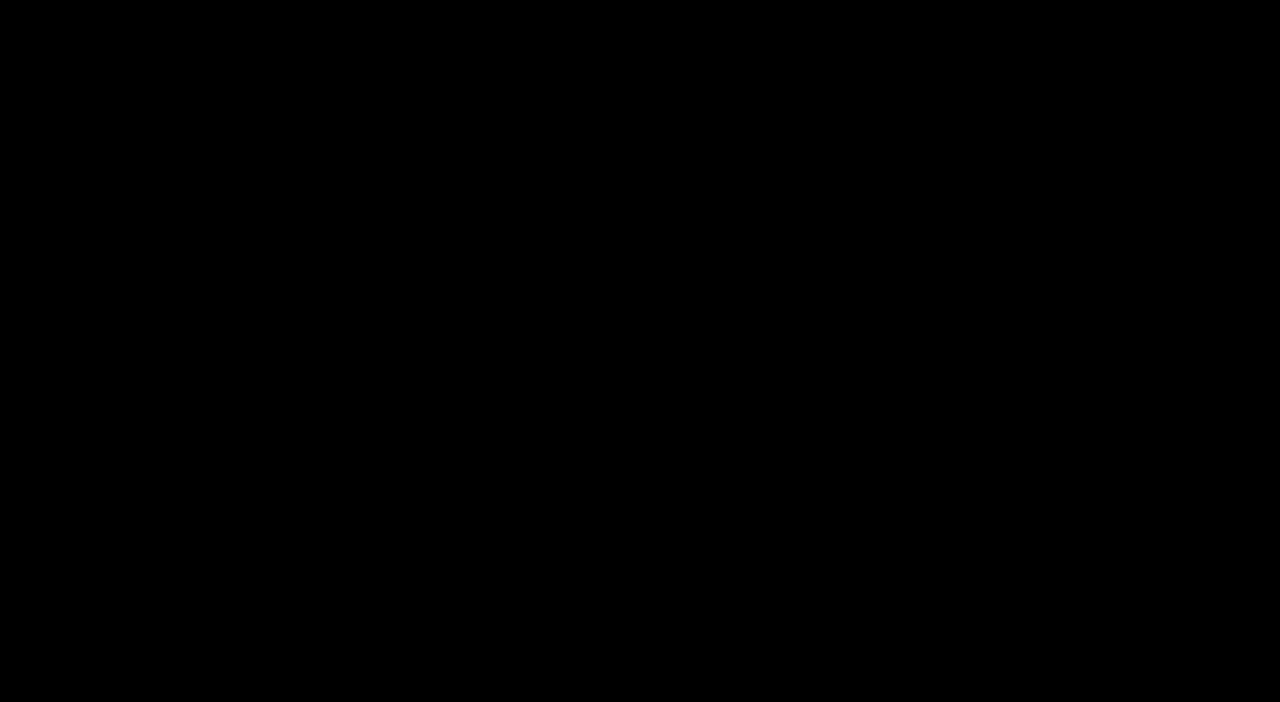
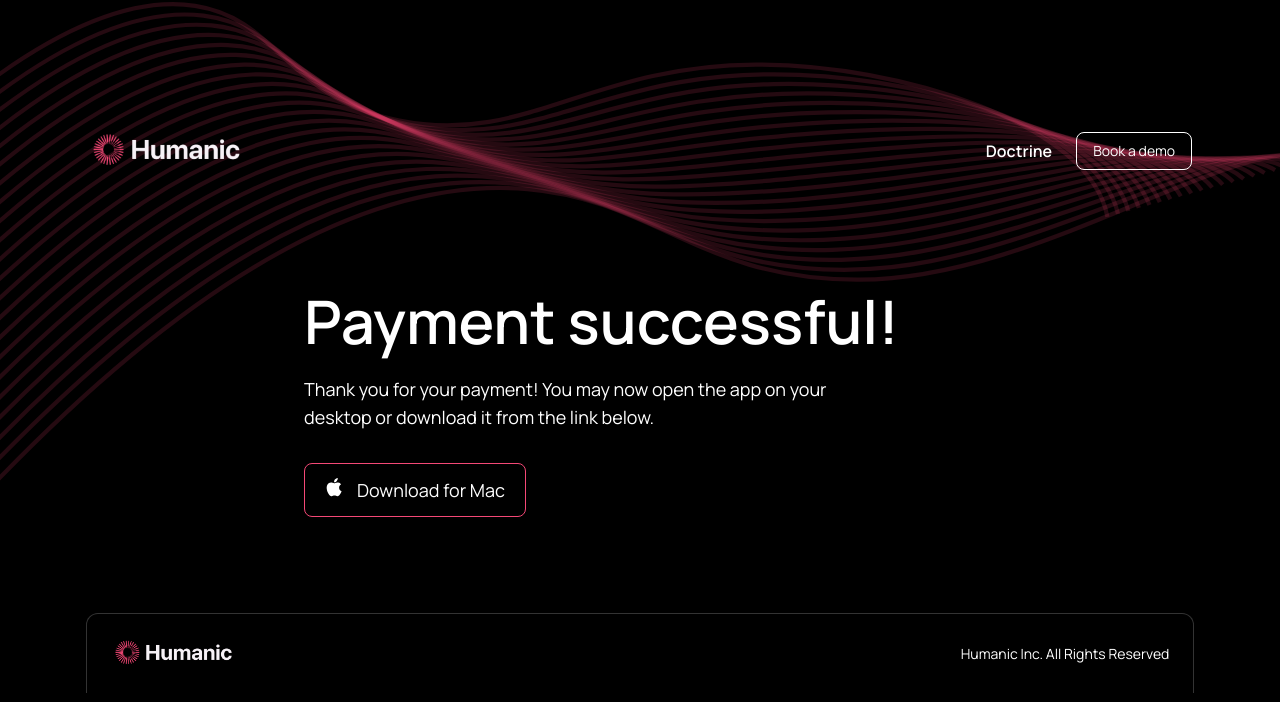
Before and after one commit to alberthodo/HumanicWebsite, a React (Vite) app in the folder humanic/: page /payment-success in a window 1280 px wide. Before the commit this address had no page. Shown: the top 702 px of the page. Built offline with nearby package versions, Linux system fonts and the light colour scheme.

Commit message:
added ui for pricing

```diff
--- /dev/null
+++ b/humanic/src/PaymentSuccess.jsx
@@ -0,0 +1,45 @@
+import React from "react";
+
+export default function PaymentSuccess() {
+  return (
+    <div className="min-h-screen w-full bg-black flex flex-col items-center justify-center px-6 py-16 font-manrope relative overflow-hidden">
+      {/* Background SVG */}
+      <div className="absolute w-full h-full opacity-100 pointer-events-none select-none object-cover z-10 top-0 left-0">
+        <img src="/Capa 1.svg" alt="Wave background" className="w-full object-cover" />
+      </div>
+      {/* Navbar */}
+      <div className="relative z-20 flex items-center justify-between w-full max-w-7xl px-4 md:px-16 py-6">
+        <img src="/humanictitle.png" alt="Humanic Logo" className="h-8 md:h-10" />
+        <div className="flex items-center gap-6">
+          <span className="text-white font-semibold">Doctrine</span>
+          <button className="border border-white px-4 py-2 rounded-lg text-sm text-white hover:bg-white hover:text-black transition">Book a demo</button>
+        </div>
+      </div>
+      {/* Main Content */}
+      <div className="relative z-20 flex flex-col items-start justify-center w-full max-w-2xl mt-24">
+        <h1 className="text-white text-5xl md:text-6xl font-semibold mb-6">Payment successful!</h1>
+        <p className="text-white text-lg mb-8 max-w-xl">
+          Thank you for your payment! You may now open the app on your desktop or download it from the link below.
+        </p>
+        <a
+          href="https://storage.googleapis.com/humanic-macos-updates/HumanicInstaller.dmg"
+          download
+          className="flex items-center gap-2 border border-[#F44876] text-white hover:bg-[#F44876] hover:text-white px-5 py-3 rounded-lg text-lg transition"
+        >
+          <svg xmlns="http://www.w3.org/2000/svg" viewBox="0 0 30 30" fill="currentColor" className="w-6 h-6">
+            <path d="M15.769,0c0.053,0,0.106,0,0.162,0c0.13,1.606-0.483,2.806-1.228,3.675c-0.731,0.863-1.732,1.7-3.351,1.573    c-0.108-1.583,0.506-2.694,1.25-3.561C13.292,0.879,14.557,0.16,15.769,0z" />
+            <path d="M20.67,16.716c0,0.016,0,0.03,0,0.045c-0.455,1.378-1.104,2.559-1.896,3.655c-0.723,0.995-1.609,2.334-3.191,2.334    c-1.367,0-2.275-0.879-3.676-0.903c-1.482-0.024-2.297,0.735-3.652,0.926c-0.155,0-0.31,0-0.462,0    c-0.995-0.144-1.798-0.932-2.383-1.642c-1.725-2.098-3.058-4.808-3.306-8.276c0-0.34,0-0.679,0-1.019    c0.105-2.482,1.311-4.5,2.914-5.478c0.846-0.52,2.009-0.963,3.304-0.765c0.555,0.086,1.122,0.276,1.619,0.464    c0.471,0.181,1.06,0.502,1.618,0.485c0.378-0.011,0.754-0.208,1.135-0.347c1.116-0.403,2.21-0.865,3.652-0.648    c1.733,0.262,2.963,1.032,3.723,2.22c-1.466,0.933-2.625,2.339-2.427,4.74C17.818,14.688,19.086,15.964,20.67,16.716z" />
+          </svg>
+          Download for Mac
+        </a>
+      </div>
+      {/* Footer */}
+      <footer className="w-full py-0 bg-black relative z-20 mt-24">
+        <div className="w-[90%] max-w-7xl h-[60px] sm:h-[80px] flex items-center justify-between px-4 sm:px-6 mx-auto border-t border-l border-r border-[rgba(255,255,255,0.2)] rounded-t-xl">
+          <img src="/humanictitle.png" alt="Humanic Logo" className="h-5 sm:h-8 object-contain" />
+          <div className="text-white text-xs sm:text-sm text-right">Humanic Inc. All Rights Reserved</div>
+        </div>
+      </footer>
+    </div>
+  );
+}
--- a/humanic/src/Pricing.jsx
+++ b/humanic/src/Pricing.jsx
@@ -1,14 +1,16 @@
 import React, { useState } from "react";
+import SignUpModal from "./SignUpModal.jsx";
 
 
 export default function Pricing() {
   const [billingCycle, setBillingCycle] = useState("monthly");
+  const [showSignUp, setShowSignUp] = useState(false);
 
   const isMonthly = billingCycle === "monthly";
 
   return (
-
-    <div className="relative min-h-screen w-full bg-black flex flex-col items-center justify-center px-6 py-16 space-y-16 overflow-hidden font-manrope scrollbar-hide">
+    <div>
+      <div className="relative min-h-screen w-full bg-black flex flex-col items-center justify-center px-6 py-16 space-y-16 overflow-hidden font-manrope scrollbar-hide">
 
      {/* Text on top of SVG for mobile */}
 <div className="absolute top-[2%] md:w-full w-[90%] px-4 z-20 text-center md:static md:mt-48 font-manrope" data-aos="fade-up">
@@ -16,7 +18,7 @@ export default function Pricing() {
     Priced to close deals—not drain budgets
   </h1>
   <p className="mt-4 text-[rgba(255,255,255,0.8)] text-base md:text-xl max-w-5xl mx-auto pt-[2%]">
-    Your quota doesn’t care about your budget. Get the edge, or get left behind.
+    Your quota doesn't care about your budget. Get the edge, or get left behind.
   </p>
 </div>
 
@@ -145,7 +147,10 @@ export default function Pricing() {
 
 
 {/* CTA Button */}
-<button className="bg-[rgba(169,169,169,0.1)] rounded-xl px-6 py-2 border-0 shadow-[0_0_0_0.5px_rgba(169,169,169,0.5)] text-white transition-colors duration-300 md:w-[90%] w-[94%] mx-auto mt-4 medium-desktop:mt-10 hover:bg-[rgba(169,169,169,0.3)]">
+<button
+  className="bg-[rgba(169,169,169,0.1)] rounded-xl px-6 py-2 border-0 shadow-[0_0_0_0.5px_rgba(169,169,169,0.5)] text-white transition-colors duration-300 md:w-[90%] w-[94%] mx-auto mt-4 medium-desktop:mt-10 hover:bg-[rgba(169,169,169,0.3)]"
+  onClick={() => setShowSignUp(true)}
+>
   Get Started
 </button>
 
@@ -294,5 +299,7 @@ export default function Pricing() {
 
 
     </div>
+    <SignUpModal open={showSignUp} onClose={() => setShowSignUp(false)} billingCycle={billingCycle} />
+    </div>
   );
 }
--- /dev/null
+++ b/humanic/src/SignUpModal.jsx
@@ -0,0 +1,90 @@
+import React, { useState } from "react";
+
+const STRIPE_LINKS = {
+  monthly: "https://buy.stripe.com/test_28o6oAgYhc7w4k8fYY",
+  yearly: "https://buy.stripe.com/5kA2bJcRs1IB0s87su"
+};
+
+export default function SignUpModal({ open, onClose, billingCycle = "monthly" }) {
+  const [isLogin, setIsLogin] = useState(false);
+  if (!open) return null;
+  return (
+    <div className="fixed inset-0 z-50 flex items-center justify-center bg-black bg-opacity-80">
+      <div className="bg-[#18181b] rounded-2xl shadow-2xl w-full max-w-md mx-4 p-8 relative border border-[#2a2a2a] flex flex-col items-center">
+        {/* Close button */}
+        <button
+          onClick={onClose}
+          className="absolute top-4 right-4 text-gray-400 hover:text-white text-2xl font-bold"
+          aria-label="Close"
+        >
+          ×
+        </button>
+        {/* Logo */}
+        <img src="/apple-touch-icon.png" alt="Humanic Logo" className="h-10 mb-6" />
+        {/* Heading */}
+        <h2 className="text-white text-2xl font-semibold mb-1 text-center">
+          {isLogin ? "Sign in" : "Create an account"}
+        </h2>
+        <p className="text-gray-400 text-sm mb-6 text-center">
+          {isLogin ? "Welcome back! Log in to your account" : "Sign up now and unlock Humanic"}
+        </p>
+        {/* Google Sign In */}
+        <button className="w-full flex items-center justify-center gap-2 bg-[#232323] border border-[#333] rounded-md py-2 mb-4 text-white hover:bg-[#232323]/80 transition">
+          <img src="/google_icon.svg" alt="Google" className="h-5 w-5" />
+          Sign in with Google
+        </button>
+        {/* Divider */}
+        <div className="flex items-center w-full mb-4">
+          <div className="flex-1 h-px bg-[#333]" />
+          <span className="mx-2 text-xs text-gray-500">or</span>
+          <div className="flex-1 h-px bg-[#333]" />
+        </div>
+        {/* Email */}
+        <div className="w-full mb-3">
+          <label className="block text-xs text-gray-400 mb-1">Email <span className="text-[#F44876]">*</span></label>
+          <input
+            type="email"
+            placeholder="name@email.com"
+            className="w-full px-3 py-2 rounded-md bg-[#232323] border border-[#333] text-white text-sm focus:outline-none focus:border-[#F44876]"
+          />
+        </div>
+        {/* Password */}
+        <div className="w-full mb-6">
+          <label className="block text-xs text-gray-400 mb-1">Password <span className="text-[#F44876]">*</span></label>
+          <input
+            type="password"
+            placeholder="••••••••"
+            className="w-full px-3 py-2 rounded-md bg-[#232323] border border-[#333] text-white text-sm focus:outline-none focus:border-[#F44876]"
+          />
+        </div>
+        {/* Sign Up/Login Button */}
+        <button
+          className="w-full bg-transparent border border-[#F44876] text-white rounded-md py-2 mb-2 hover:bg-[#F44876] hover:text-white transition"
+          onClick={() => {
+            window.location.href = STRIPE_LINKS[billingCycle] || STRIPE_LINKS["monthly"];
+          }}
+        >
+          {isLogin ? "Login" : "Sign up"}
+        </button>
+        {/* Toggle Link */}
+        <p className="text-xs text-gray-400 mt-2 text-center">
+          {isLogin ? (
+            <>
+              Don&apos;t have an account?{' '}
+              <button className="text-[#F44876] hover:underline" onClick={() => setIsLogin(false)}>
+                Sign up
+              </button>
+            </>
+          ) : (
+            <>
+              Already have an account?{' '}
+              <button className="text-[#F44876] hover:underline" onClick={() => setIsLogin(true)}>
+                Login
+              </button>
+            </>
+          )}
+        </p>
+      </div>
+    </div>
+  );
+}
--- a/humanic/src/main.jsx
+++ b/humanic/src/main.jsx
@@ -25,6 +25,7 @@ import App from './App.jsx';
 import CardsSection from './cardsSection.jsx';
 import Pricing from './Pricing.jsx';
 import Doctrine from './Doctrine.jsx';
+import PaymentSuccess from './PaymentSuccess.jsx';
 
 createRoot(document.getElementById('root')).render(
   <StrictMode>
@@ -33,6 +34,7 @@ createRoot(document.getElementById('root')).render(
         <Route path="/" element={<App />} />
         <Route path="/pricing" element={<Pricing />} />
         <Route path="/doctrine" element={<Doctrine />} />
+        <Route path="/payment-success" element={<PaymentSuccess />} />
       </Routes>
     </Router>
   </StrictMode>
```
Also changed, not shown: humanic/public/google_icon.svg (added), 1 other file (tests, documents, lock files or other folders).
